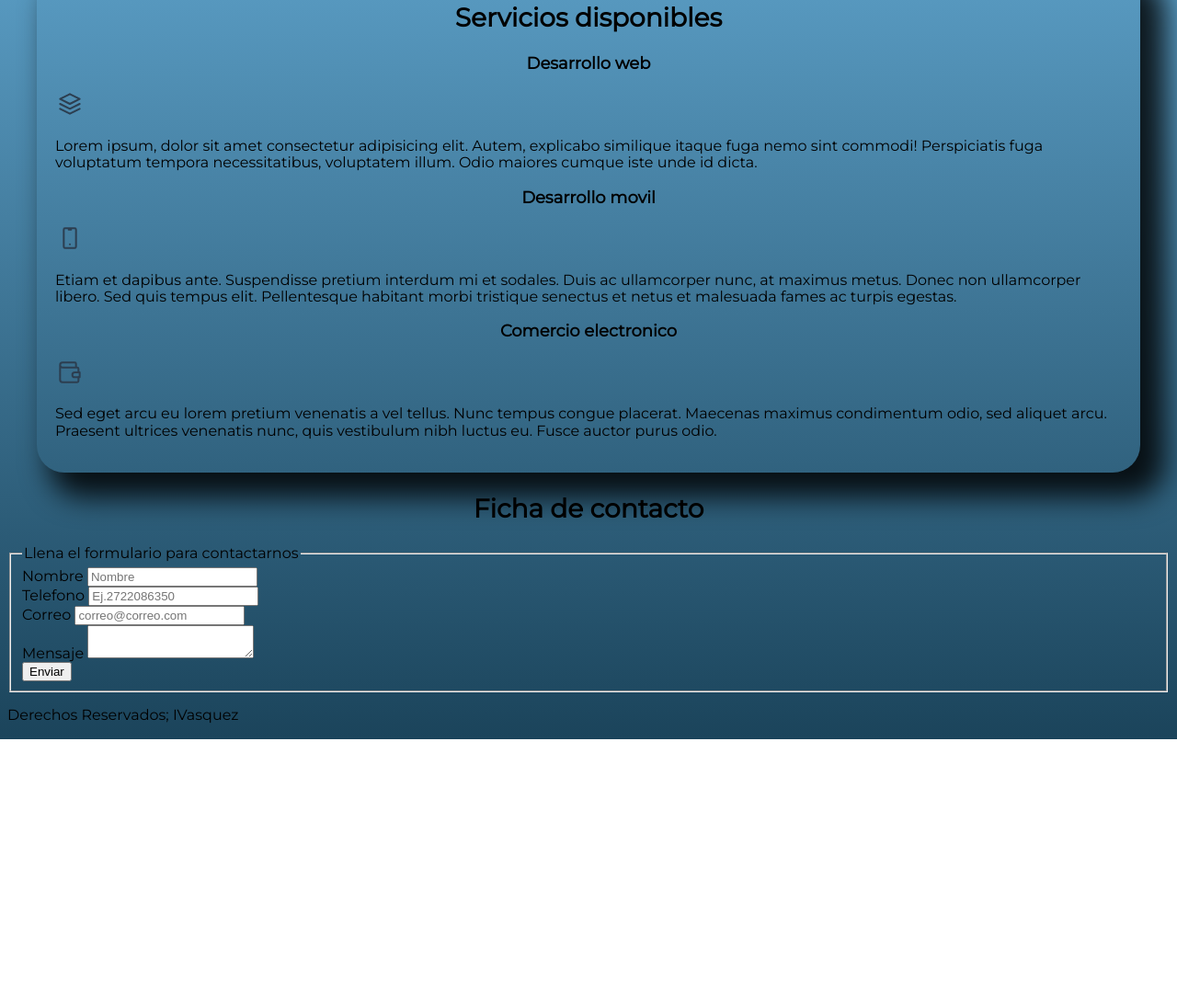
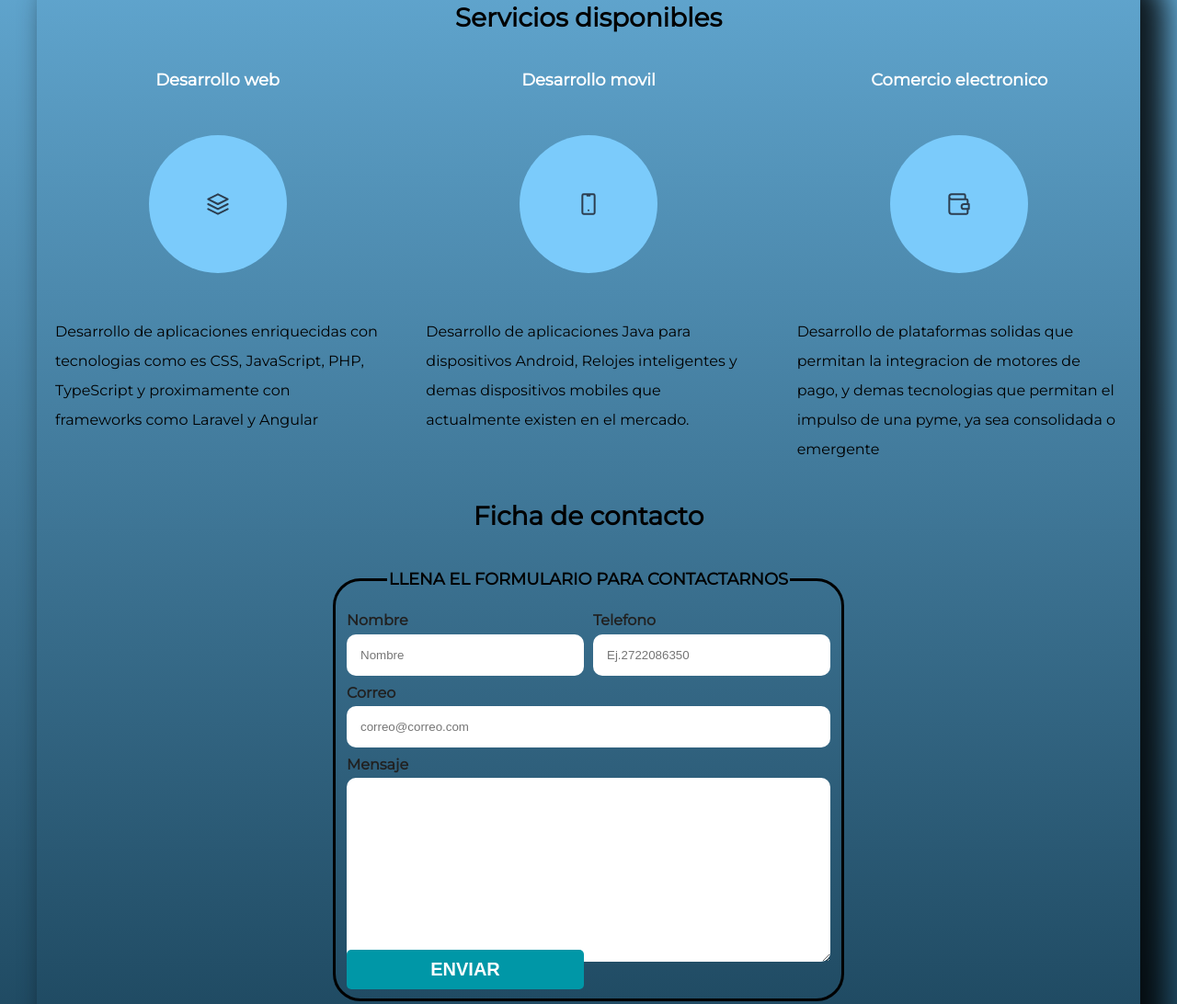
Before and after one commit to Isra434/Proyecto-Freelancer, a plain HTML site: page index.html in a window 1280 px wide. Shown: the part 493-1585 px from the top of the page at 92% size. Before the commit the page ends 1297 px from the top, so only its background shows below. Drawn offline with Linux system fonts and the light colour scheme.

Commit message:
V 1.2 Se finalizo todo el index principal del proyecto

```diff
--- a/css/styles.css
+++ b/css/styles.css
@@ -2,6 +2,8 @@
 html
 {
     font-size: 62.5%;
+    box-sizing: border-box;
+    scroll-snap-type: y mandatory;
 }
 
 body
@@ -25,6 +27,7 @@ body
     --secundario:#0097a7;
     --azulOscuro: #1B445B;
     --azulClaro: #7BCBFB;
+    --sombra: box-shadow: 20px 20px 30px 7px rgba(0,0,0,0.84);
     /*Fuentes*/
     --fuentePrimaria: 'Montserrat', sans-serif;
     /*Tamaño de fuentes*/
@@ -91,6 +94,12 @@ h1, h2, h3
     font-weight: var(--negritas);
     border-radius: 5px;
     text-align: center;
+    border: none;
+}
+
+.boton:hover
+{
+    cursor: pointer;
 }
 
 @media (min-width: 480px)
@@ -183,3 +192,129 @@ h1, h2, h3
     align-items: center;
     color: var(--blanco);
 }
+
+.servicios, .navegacion-principal,.formulario
+{
+    scroll-snap-align: center;
+    scroll-snap-stop: always;
+}
+
+@media (min-width: 768px)
+{
+    .servicios
+    {
+    /*CSS Grid es una serie de herramientas que permite la ubicacion de contenido de manera muy especifica*/
+    display: grid;
+    grid-template-columns: repeat(3, 1fr);
+    grid-template-rows: auto;
+    column-gap: 5rem;
+    }
+}
+
+.servicio
+{
+    display: flex;
+    flex-direction: column;
+    align-items: center;
+}
+
+.servicio h3
+{
+    color: var(--blanco);
+    font-weight: var(--negritas);
+}
+
+.servicio p
+
+{
+    line-height: 2;
+}
+
+.servicio .iconos
+{
+    height: 15rem;
+    width: 15rem;
+    background-color: var(--azulClaro);
+    border-radius: 50%;
+    display: flex;
+    justify-content: center;
+    align-items: center;
+
+}
+
+.formulario
+{
+    width: min(60rem, 100%);/*Utiliza siempre el valor mas pequeño por defecto*/
+    margin: 0 auto;
+    padding: 2rem;
+
+}
+
+.formulario fieldset
+{
+    border:solid;
+    border-radius: 3rem;
+
+}
+
+.formulario legend
+{
+    text-align: center;
+    font-size: 1.8rem;
+    text-transform: uppercase;
+    font-weight: var(--negritas);
+    margin-bottom: 2rem;
+}
+
+@media (min-width: 768px)
+{
+    .contenedor-campos
+    {
+        display: grid;
+        grid-template-columns: repeat(2, 1fr);
+        grid-template-rows: auto auto 20rem;
+        column-gap: 1rem;
+    }
+
+    .campo:nth-child(3),
+    .campo:nth-child(4)
+    {
+        grid-column: 1 / 3;
+    }
+}
+
+.campo
+{
+    margin-bottom: 1rem;
+}
+
+.campo label
+{
+    color: var(--negro);
+    font-weight: bold;
+    margin-bottom: .5rem;
+    display: block;
+}
+
+.input-text
+{
+    width: 100%;
+    border: none;
+    padding: 1.5rem;
+    border-radius: 1rem;
+}
+
+.enviar .boton
+{
+    width: 100%;
+}
+
+.campo textarea
+{
+    height: 20rem;
+}
+
+.footer
+{
+    text-align: center;
+}
--- a/index.html
+++ b/index.html
@@ -50,97 +50,103 @@
 
         <main class="contenedor sombra">
                 <h2>Servicios disponibles</h2>
-
-            <section>
+            <div class="servicios">
+                <section class="servicio">
 
                     <h3>Desarrollo web</h3>
                     <!---->
                     <p>
+                        <div class="iconos">
                             <svg xmlns="http://www.w3.org/2000/svg" class="icon icon-tabler icon-tabler-stack-2" width="32" height="32" viewBox="0 0 24 24" stroke-width="1.5" stroke="#2c3e50" fill="none" stroke-linecap="round" stroke-linejoin="round">
                                 <path stroke="none" d="M0 0h24v24H0z" fill="none"/>
                                 <polyline points="12 4 4 8 12 12 20 8 12 4" />
                                 <polyline points="4 12 12 16 20 12" />
                                 <polyline points="4 16 12 20 20 16" />
                             </svg>
+                        </div>
                     </p>
                     <!---->
-                <p>Lorem ipsum, dolor sit amet consectetur adipisicing elit.
-                    Autem, explicabo similique itaque fuga nemo sint commodi!
-                    Perspiciatis fuga voluptatum tempora necessitatibus, voluptatem illum.
-                    Odio maiores cumque iste unde id dicta.</p>
+                    <p>Desarrollo de aplicaciones enriquecidas con tecnologias como es CSS,
+                        JavaScript, PHP, TypeScript y proximamente con frameworks como
+                        Laravel y Angular</p>
                 </section>
 
-            <section>
+                <section class="servicio">
                     <h3>Desarrollo movil</h3>
                     <!---->
                     <p>
+                        <div class="iconos">
                             <svg xmlns="http://www.w3.org/2000/svg" class="icon icon-tabler icon-tabler-device-mobile" width="32" height="32" viewBox="0 0 24 24" stroke-width="1.5" stroke="#2c3e50" fill="none" stroke-linecap="round" stroke-linejoin="round">
                                 <path stroke="none" d="M0 0h24v24H0z" fill="none"/>
                                 <rect x="7" y="4" width="10" height="16" rx="1" />
                                 <line x1="11" y1="5" x2="13" y2="5" />
                                 <line x1="12" y1="17" x2="12" y2="17.01" />
                             </svg>
+                        </div>
                     </p>
                     <!---->
-                <p> Etiam et dapibus ante. Suspendisse pretium interdum mi et sodales.
-                    Duis ac ullamcorper nunc, at maximus metus. Donec non ullamcorper libero.
-                    Sed quis tempus elit. Pellentesque habitant morbi tristique senectus et netus et
-                    malesuada fames ac turpis egestas.</p>
+                    <p> Desarrollo de aplicaciones Java para dispositivos Android,
+                        Relojes inteligentes y demas dispositivos mobiles que actualmente
+                        existen en el mercado. </p>
                 </section>
 
-            <section>
+                <section class="servicio">
                     <h3>Comercio electronico</h3>
                     <!---->
                     <p>
+                        <div class="iconos">
                             <svg xmlns="http://www.w3.org/2000/svg" class="icon icon-tabler icon-tabler-wallet" width="32" height="32" viewBox="0 0 24 24" stroke-width="1.5" stroke="#2c3e50" fill="none" stroke-linecap="round" stroke-linejoin="round">
                                 <path stroke="none" d="M0 0h24v24H0z" fill="none"/>
                                 <path d="M17 8v-3a1 1 0 0 0 -1 -1h-10a2 2 0 0 0 0 4h12a1 1 0 0 1 1 1v3m0 4v3a1 1 0 0 1 -1 1h-12a2 2 0 0 1 -2 -2v-12" />
                                 <path d="M20 12v4h-4a2 2 0 0 1 0 -4h4" />
                             </svg>
+                        </div>
                     </p>
                     <!---->
-                <p>Sed eget arcu eu lorem pretium venenatis a vel tellus. Nunc tempus congue placerat.
-                    Maecenas maximus condimentum odio, sed aliquet arcu. Praesent ultrices venenatis nunc,
-                    quis vestibulum nibh luctus eu. Fusce auctor purus odio.</p>
+                    <p>Desarrollo de plataformas solidas que permitan la integracion de
+                        motores de pago, y demas tecnologias que permitan el impulso de una pyme,
+                        ya sea consolidada o emergente</p>
                 </section>
-        </main>
+            </div>
+
 
             <section>
                 <h2>Ficha de contacto</h2>
-            <form>
+                <form class="formulario">
                     <fieldset>
                         <legend>Llena el formulario para contactarnos</legend>
 
-                    <div>
+                        <div class="contenedor-campos">
+                            <div class="campo">
                                 <label>Nombre</label>
-                        <input type="text" placeholder="Nombre">
+                                <input class="input-text" type="text" placeholder="Nombre">
                             </div>
 
-                    <div>
+                            <div class="campo">
                                 <label>Telefono</label>
-                        <input type="tel" placeholder="Ej.2722086350">
+                                <input class="input-text" type="tel" placeholder="Ej.2722086350">
                             </div>
 
-                    <div>
+                            <div class="campo">
                                 <label>Correo</label>
-                        <input type="email" placeholder="correo@correo.com">
+                                <input class="input-text" type="email" placeholder="correo@correo.com">
                             </div>
 
-                    <div>
+                            <div class="campo">
                                 <label>Mensaje</label>
-                        <textarea></textarea>
+                                <textarea class="input-text"></textarea>
                             </div>
 
-                    <div>
-                        <input type="submit" value="Enviar">
+                            <div class="enviar">
+                                <input class="boton" type="submit" value="Enviar">
                             </div>
-
+                        </div>
                     </fieldset>
                 </form>
 
             </section>
-
-        <footer>
+        </main>
+        <footer class="footer">
             <p>Derechos Reservados; IVasquez</p>
         </footer>
 
```
Lines whose indentation alone changed are shown as unchanged.
